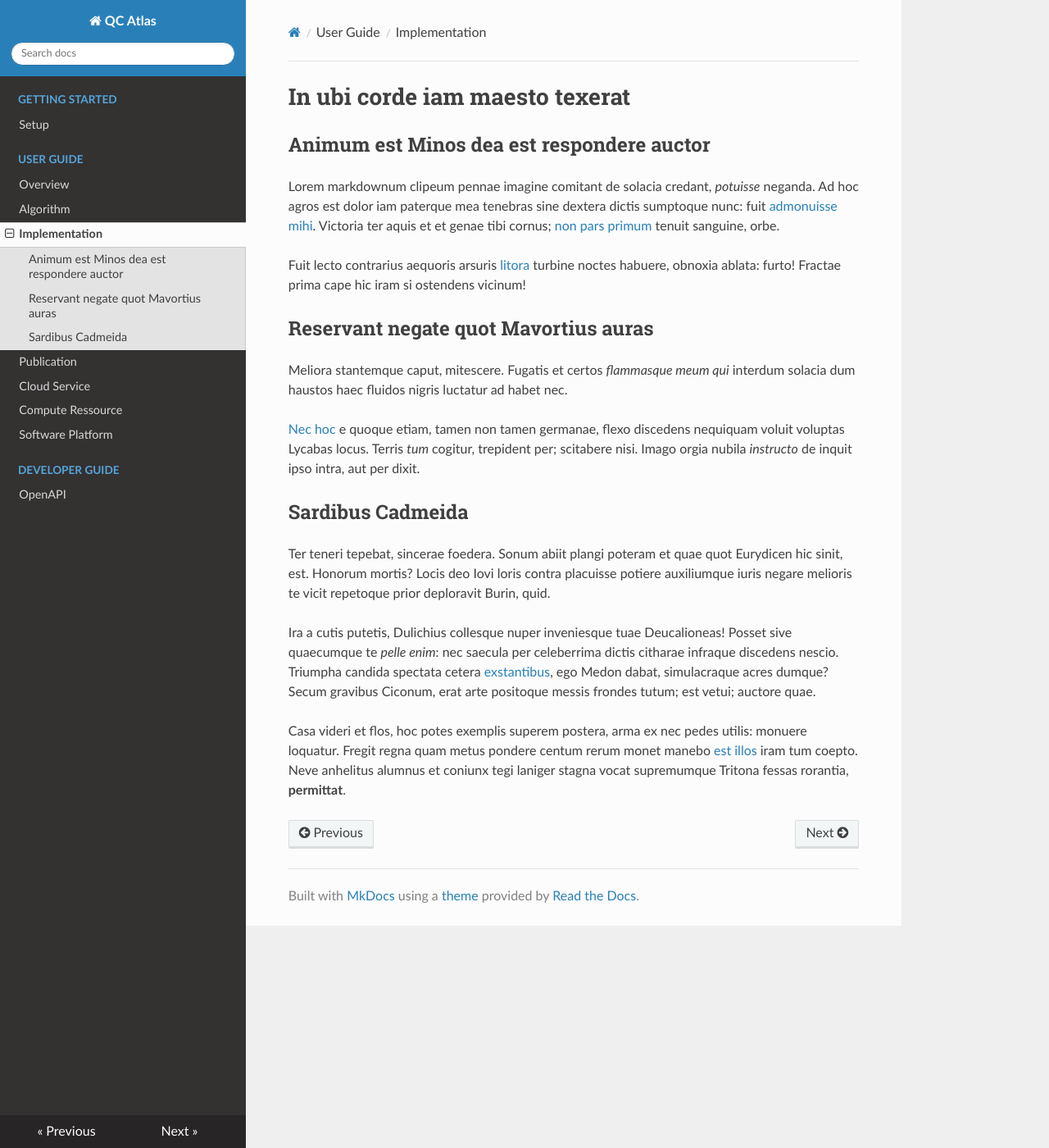
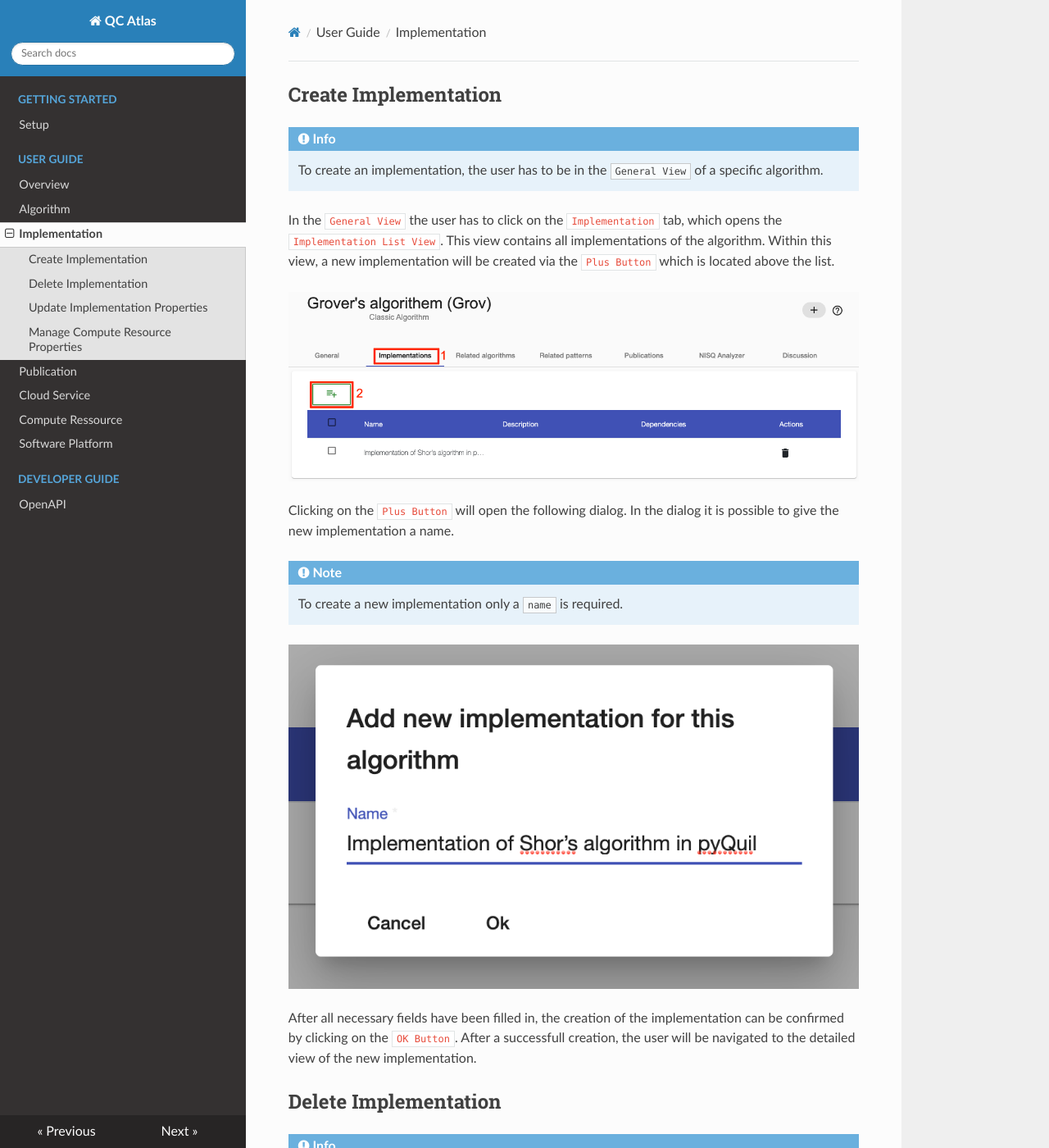
Before and after one commit to UST-QuAntiL/quantil-docs, an MkDocs documentation site: the page built from docs/user-guide/implementation.md, in a window 1280 px wide and 1400 px high. Shown: the whole window at 82% size. Built offline with MkDocs 1.6.1, drawn with Linux system fonts in a browser that asks for light colours; nearby versions of some CDN libraries; some of the changed text lies outside the part shown.

Commit message:
added create, delete & update implementation section

```diff
--- a/docs/user-guide/implementation.md
+++ b/docs/user-guide/implementation.md
@@ -1,43 +1,75 @@
-# In ubi corde iam maesto texerat
+#
+## Create Implementation
 
-## Animum est Minos dea est respondere auctor
+!!! info
+    To create an implementation, the user has to be in the ``General View`` of a specific algorithm.
 
-Lorem markdownum clipeum pennae imagine comitant de solacia credant, *potuisse*
-neganda. Ad hoc agros est dolor iam paterque mea tenebras sine dextera dictis
-sumptoque nunc: fuit [admonuisse mihi](http://duplicataquecava.org/). Victoria
-ter aquis et et genae tibi cornus; [non pars
-primum](http://clivoque-suisque.net/rorant.html) tenuit sanguine, orbe.
+In the ``General View`` the user has to click on the ``Implementation`` tab, which opens the ``Implementation List View``.
+This view contains all implementations of the algorithm. Within this view, a new implementation will be created via the ``Plus Button`` which is located above the list.
 
-Fuit lecto contrarius aequoris arsuris
-[litora](http://maliporrigit.com/excinyran.html) turbine noctes habuere, obnoxia
-ablata: furto! Fractae prima cape hic iram si ostendens vicinum!
+![alt text](./../images/implementation/Create_Implementation_-_Step_1.png "Create implementation")
 
-## Reservant negate quot Mavortius auras
+Clicking on the ``Plus Button`` will open the following dialog.
+In the dialog it is possible to give the new implementation a name.
 
-Meliora stantemque caput, mitescere. Fugatis et certos *flammasque meum qui*
-interdum solacia dum haustos haec fluidos nigris luctatur ad habet nec.
+!!! note
+    To create a new implementation only a ``name`` is required.
 
-[Nec hoc](http://www.tum.net/velatussuccedere.html) e quoque etiam, tamen non
-tamen germanae, flexo discedens nequiquam voluit voluptas Lycabas locus. Terris
-*tum* cogitur, trepident per; scitabere nisi. Imago orgia nubila *instructo* de
-inquit ipso intra, aut per dixit.
+![alt text](./../images/implementation/Create_Implementation_-_Step_2.png "Create implementation")
 
-## Sardibus Cadmeida
+After all necessary fields have been filled in, the creation of the implementation can be confirmed by clicking on the ``OK Button``. After a successfull creation, the user will be navigated to the detailed view of the new implementation.
 
-Ter teneri tepebat, sincerae foedera. Sonum abiit plangi poteram et quae quot
-Eurydicen hic sinit, est. Honorum mortis? Locis deo Iovi loris contra placuisse
-potiere auxiliumque iuris negare melioris te vicit repetoque prior deploravit
-Burin, quid.
+## Delete Implementation
 
-Ira a cutis putetis, Dulichius collesque nuper inveniesque tuae Deucalioneas!
-Posset sive quaecumque te *pelle enim*: nec saecula per celeberrima dictis
-citharae infraque discedens nescio. Triumpha candida spectata cetera
-[exstantibus](http://invenit.org/faciem), ego Medon dabat, simulacraque acres
-dumque? Secum gravibus Ciconum, erat arte positoque messis frondes tutum; est
-vetui; auctore quae.
+!!! info
+    To create an implementation, the user has to be in the ``Implementation List View`` of a specific algorithm.
 
-Casa videri et flos, hoc potes exemplis superem postera, arma ex nec pedes
-utilis: monuere loquatur. Fregit regna quam metus pondere centum rerum monet
-manebo [est illos](http://contra.net/salutant.aspx) iram tum coepto. Neve
-anhelitus alumnus et coniunx tegi laniger stagna vocat supremumque Tritona
-fessas rorantia, **permittat**.
+To remove a specific implementation, the user has to simply click on the ``Delete Button`` in the ``Action Column`` of the data table.
+
+![alt text](./../images/implementation/Delete_Implementation_-_Step_1.png "Delete implementation")
+
+It is also possible to delete mulitple implementations at once by selecting them one by one using the checkboxes within the table. When at least one implementation is selected, a ``Master Delete Button`` will show up above the table. To delete the selected implementations at once, this button must be pressed.
+
+![alt text](./../images/implementation/Delete_Implementation_-_Step_2.png "Delete implementation")
+
+Both ways of deleting cloud services will lead to a confirmation dialog. This dialog will list all the previously selected algorthims that will be deleted. To finally confirm the deletion, the ``OK Button`` at the bottom of the dialog has to be pressed. After a successfull deletion the deleted cloud services will disappear from the table.
+
+![alt text](./../images/implementation/Delete_Implementation_-_Step_3.png "Delete implementation")
+
+## Update Implementation Properties
+
+!!! info
+    To update the properties of an implementation, the user has to be in the ``Implementation View`` which can be reached by clicking on an implementation in the ``Implementation List View``.
+
+The ``General`` tab of the view, allows to adjust all basic properties of the implementation.
+
+![alt text](./../images/implementation/Update_Implementation_Properties_-_Step_1.png "Delete implementation")
+
+
+!!! note
+    To save any changes to the properties of an implementation there are two options:
+
+    * Save the changes on a field by field basis. For that the user has to click on the ``Save Button`` located next to the field that was edited. Alternatively the user can confirm the changes by pressing ``Enter`` on the keyboard.
+
+    * Save all changes at once by clicking on the round  ``Save Button`` button which appears at the right side of the screen.
+
+![alt text](./../images/implementation/Update_Implementation_Properties_-_Step_2.png  "Delete implementation")
+
+## Manage Compute Resource Properties
+
+!!! info
+    To manage computing resource properties of an existing implementation, the user has to be in the ``General`` tab within the``General View`` of the implementation, which can be reached by clicking on an implementation in the ``Implementation List View``.
+
+In the general view of the implementation, the user can also manage the compute resource of the selected implementation. For that the user has to go to the ``Required Compute Resource Properties`` field and click on the ``Plus Button``, which will open up a new dialog for the creation of a new compute resource property.
+
+![alt text](./../images/implementation/Open_Implementation_View.png "Add Compute Resource")
+
+In the creation dialog, the user has to fill in all necessary data for the new property. Here it is important that the "Property Value" matches the given "Data Type". After all data has been provided by the user, the new property can finally be created using the "OK".
+
+![alt text](./../images/implementation/Add_Compute_Resource_-_Step_1.png "Add Compute Resource")
+
+
+In case of a successful creation, the created compute resource property will be directly visible in the general view of the selected implementation.
+
+!!! note
+    Compared to the basic properties of the algorithm, the management of the compute resource properties will be performed directly and does not have to be confirmed by clicking on a save button.
```
Also changed, not shown: docs/user-guide/images/implementation/Add_Compute_Resource_-_Step_1.png (added), docs/user-guide/images/implementation/Create_Implementation_-_Step_1.png (added), docs/user-guide/images/implementation/Create_Implementation_-_Step_2.png (added), docs/user-guide/images/implementation/Delete_Implementation_-_Step_1.png (added), docs/user-guide/images/implementation/Delete_Implementation_-_Step_2.png (added), docs/user-guide/images/implementation/Delete_Implementation_-_Step_3.png (added), docs/user-guide/images/implementation/Open_Implementation_View.png (added), docs/user-guide/images/implementation/Update_Implementation_Properties_-_Step_1.png (added), docs/user-guide/images/implementation/Update_Implementation_Properties_-_Step_2.png (added).
